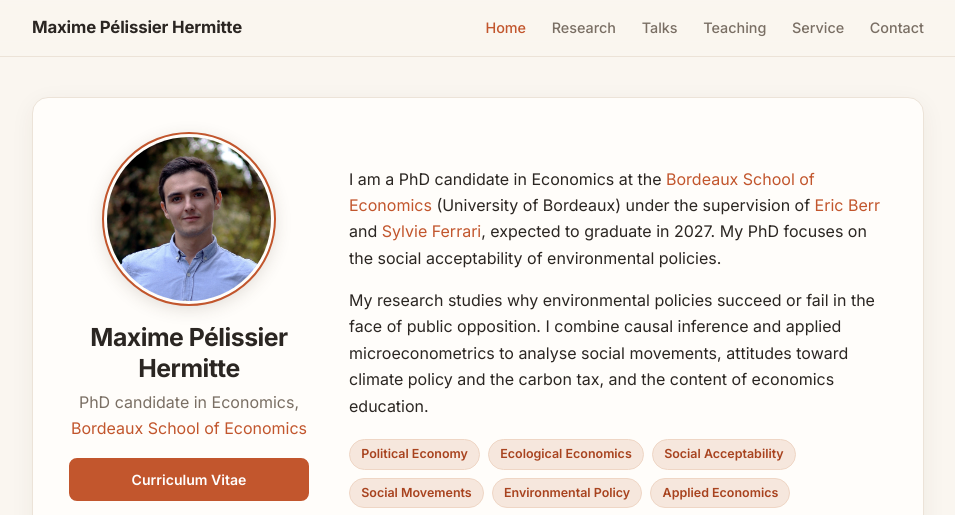
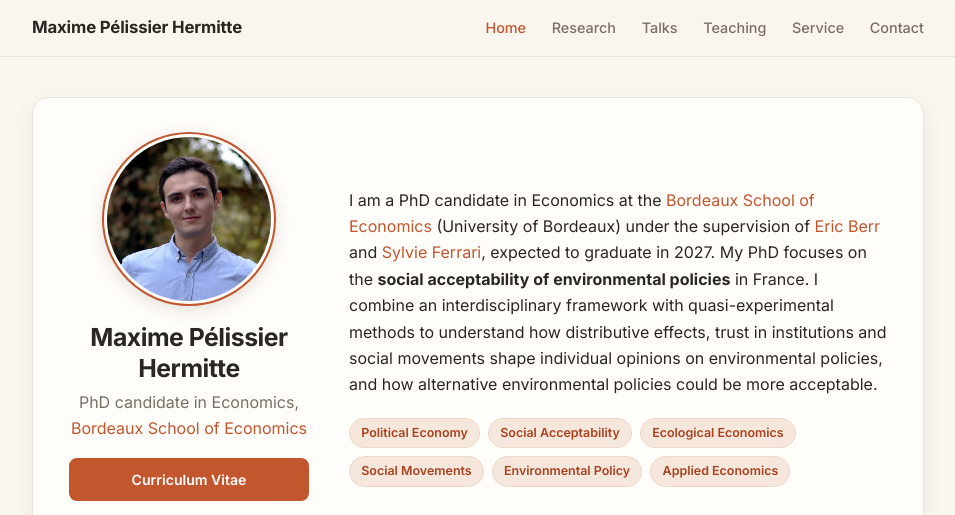
Before and after one commit to maxime-pelissierh/maxime-pelissierh.github.io, a plain HTML site: page index.html in a window 1280 px wide. Shown: the top 515 px of the page, without its empty margins (162-1117 px from the left). Drawn offline with Linux system fonts and the light colour scheme.

Commit message:
Revise introduction and contact details in index.html
Updated the introduction and contact information sections to enhance clarity and detail.

```diff
--- a/index.html
+++ b/index.html
@@ -457,12 +457,11 @@
       </div>
 
       <div class="intro">
-        <p>I am a PhD candidate in Economics at the <a href="https://www.bse.u-bordeaux.fr/" target="_blank" rel="noopener">Bordeaux School of Economics</a> (University of Bordeaux) under the supervision of <a href="https://www.bse.u-bordeaux.fr/membres/eric-berr/" target="_blank" rel="noopener">Eric Berr</a> and <a href="https://www.u-bordeaux.fr/universite/espace-presse/repertoire-dexperts/sylvie-ferrari" target="_blank" rel="noopener">Sylvie Ferrari</a>, expected to graduate in 2027. My PhD focuses on the social acceptability of environmental policies.</p>
-        <p>My research studies why environmental policies succeed or fail in the face of public opposition. I combine causal inference and applied microeconometrics to analyse social movements, attitudes toward climate policy and the carbon tax, and the content of economics education.</p>
+        <p>I am a PhD candidate in Economics at the <a href="https://www.bse.u-bordeaux.fr/" target="_blank" rel="noopener">Bordeaux School of Economics</a> (University of Bordeaux) under the supervision of <a href="https://www.bse.u-bordeaux.fr/membres/eric-berr/" target="_blank" rel="noopener">Eric Berr</a> and <a href="https://www.u-bordeaux.fr/universite/espace-presse/repertoire-dexperts/sylvie-ferrari" target="_blank" rel="noopener">Sylvie Ferrari</a>, expected to graduate in 2027. My PhD focuses on the <strong>social acceptability of environmental policies</strong> in France. I combine an interdisciplinary framework with quasi-experimental methods to understand how distributive effects, trust in institutions and social movements shape individual opinions on environmental policies, and how alternative environmental policies could be more acceptable.</p>
         <p class="fields">
           <span>Political Economy</span>
+          <span>Social Acceptability</span>
           <span>Ecological Economics</span>
-          <span>Social Acceptability</span>
           <span>Social Movements</span>
           <span>Environmental Policy</span>
           <span>Applied Economics</span>
@@ -570,7 +569,7 @@
       <h2>Contact</h2>
       <p>
         <strong>Address</strong><br>
-        <a href="https://www.bse.u-bordeaux.fr/" target="_blank" rel="noopener">Bordeaux School of Economics</a> (BSE, University of Bordeaux)<br>
+        <a href="https://www.bse.u-bordeaux.fr/" target="_blank" rel="noopener">Bordeaux School of Economics</a> (BxSE, University of Bordeaux)<br>
         16 avenue L&eacute;on Duguit<br>
         33608 Pessac, France
       </p>
```
